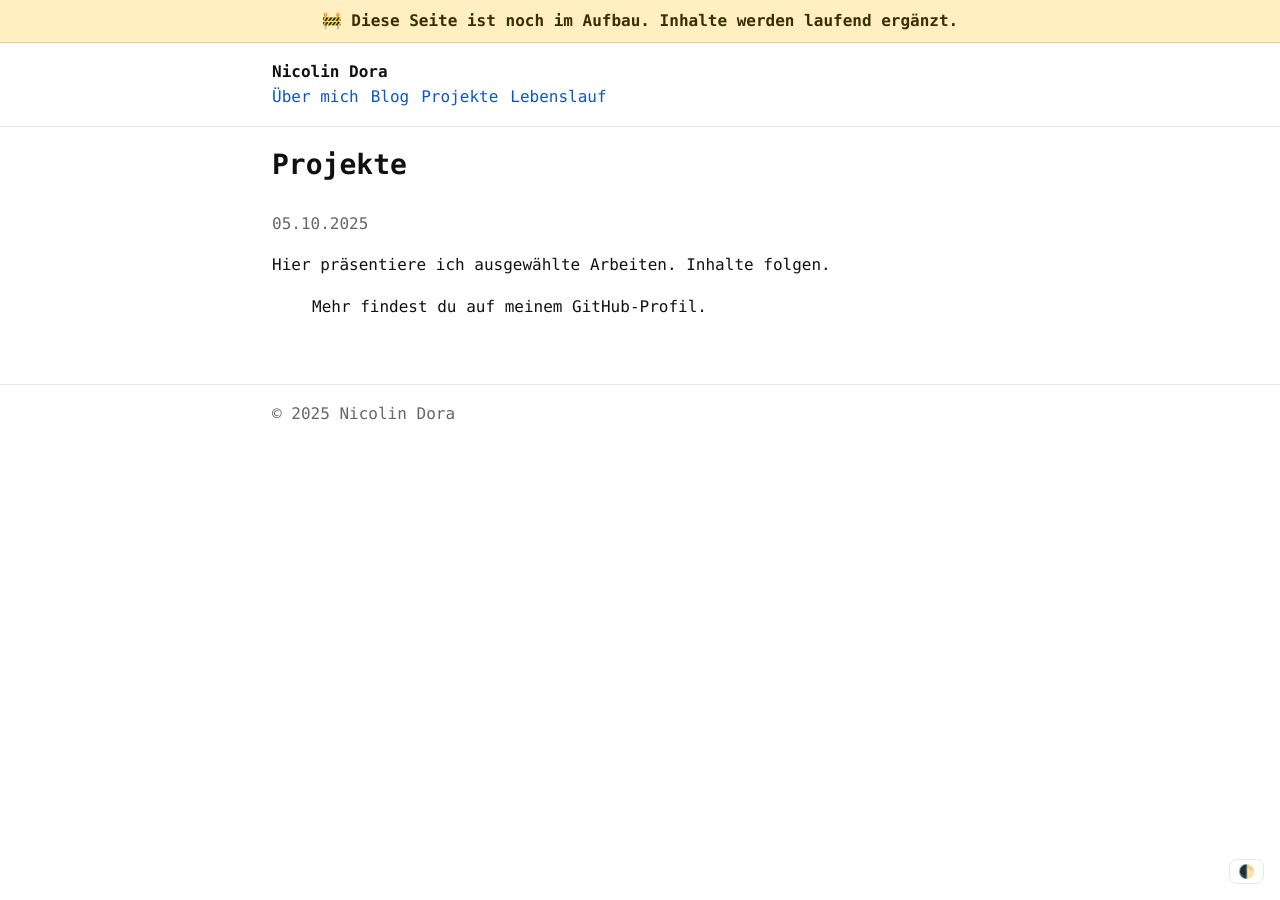
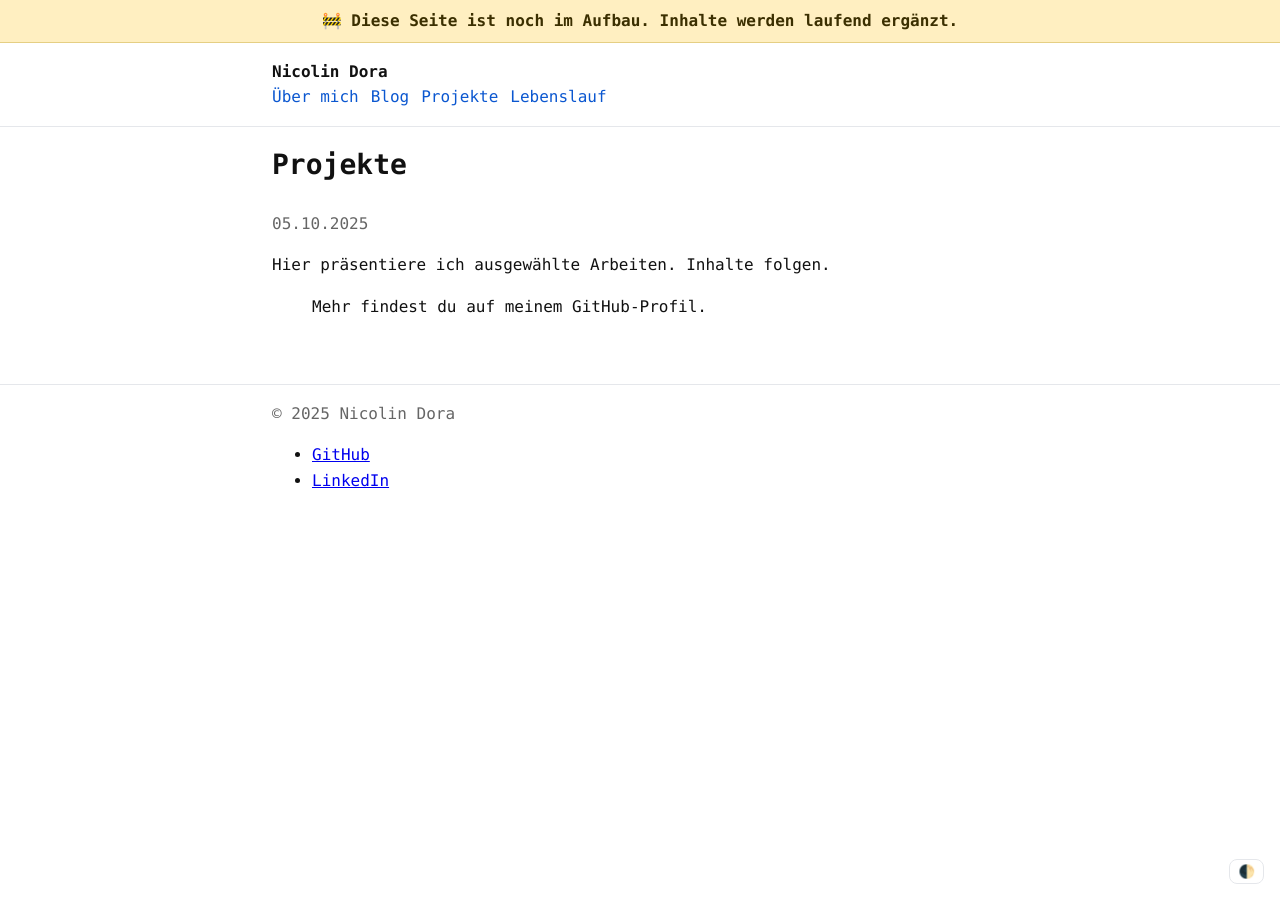
Before and after one commit to devobern/devobern.github.io, a Jekyll site: the page built from _pages/projects.md, in a window 1280 px wide. Built offline with Jekyll 4.4.1, drawn with Linux system fonts in a browser that asks for light colours.

Commit message:
Add footer navigation for GitHub and LinkedIn links

```diff
--- a/_includes/footer.html
+++ b/_includes/footer.html
@@ -1,6 +1,15 @@
 <footer class="site-footer" role="contentinfo">
   <div class="container">
     <p>© {{ site.time | date: '%Y' }} {{ site.author.name | default: site.title }}</p>
+    <nav class="footer-links" aria-label="Soziale Links">
+      <ul>
+        {% for l in site.author.links %}
+          {% if l.label == 'GitHub' or l.label == 'LinkedIn' %}
+            <li><a href="{{ l.url }}" target="_blank" rel="me noopener">{{ l.label }}</a></li>
+          {% endif %}
+        {% endfor %}
+      </ul>
+    </nav>
   </div>
   <button class="theme-toggle" id="theme-toggle" aria-label="Theme umschalten" title="Theme umschalten" type="button">🌓</button>
 </footer>
```
